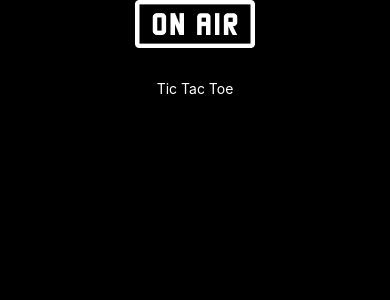
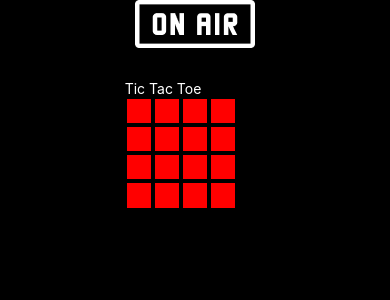
Before and after one commit to littlefinger42/react-native-tic-tac-toe, a React Native app: screen / in a window 390 px wide. Shown: the top 300 px of the page. Built offline with nearby package versions, Linux system fonts and the light colour scheme.

Commit message:
Create board component

```diff
--- a/App.tsx
+++ b/App.tsx
@@ -3,12 +3,14 @@ import React from "react";
 import { Text } from "react-native";
 
 import { Layout } from "./src/components/layout";
+import { Board } from "./src/components/board";
 
 export default function App() {
   return (
     <Layout>
       <StatusBar style="auto" />
       <Text>Tic Tac Toe</Text>
+      <Board size={4} />
     </Layout>
   );
 }
--- /dev/null
+++ b/src/components/board.tsx
@@ -0,0 +1,39 @@
+import React from "react";
+import { StyleSheet, View } from "react-native";
+
+import { Square } from "../components/square";
+
+interface LayoutProps {
+  size: number;
+}
+
+const Board = ({ size }: LayoutProps) => {
+  const onSquarePress = (index: number) => {
+    console.log("square ", index, " pressed");
+  };
+
+  return (
+    <View style={[styles.board]}>
+      {Array.from({ length: size * size }, (_: number, index: number) => (
+        <Square
+          onPress={() => onSquarePress(index)}
+          key={`square_${index}`}
+          widthPercentage={100 / size}
+        />
+      ))}
+    </View>
+  );
+};
+
+const styles = StyleSheet.create({
+  board: {
+    width: "80%",
+    aspectRatio: 1,
+    flexDirection: "row",
+    flexWrap: "wrap",
+    alignContent: "stretch",
+  },
+});
+
+export { Board };
+export default Board;
--- a/src/components/square.tsx
+++ b/src/components/square.tsx
@@ -10,10 +10,11 @@ import { SquareActive } from "../types";
 
 interface SquareProps {
   onPress: (event: GestureResponderEvent) => void;
-  active: SquareActive | undefined;
+  active?: SquareActive;
+  widthPercentage: number;
 }
 
-const Square = ({ onPress, active }: SquareProps) => {
+const Square = ({ onPress, active, widthPercentage }: SquareProps) => {
   return (
     <TouchableOpacity
       style={[
@@ -22,11 +23,12 @@ const Square = ({ onPress, active }: SquareProps) => {
           backgroundColor: active
             ? colors.square.active
             : colors.square.inactive,
+          flexBasis: `${widthPercentage}%`,
         },
       ]}
       onPress={onPress}
     >
-      hi
+      {active}
     </TouchableOpacity>
   );
 };
@@ -34,8 +36,8 @@ const Square = ({ onPress, active }: SquareProps) => {
 const styles = StyleSheet.create({
   square: {
     flex: 1,
-    borderThickness: 1,
-    borderColor: colors.square.active,
+    borderWidth: 2,
+    borderColor: colors.square.border,
     alignItems: "center",
     justifyContent: "center",
   },
```
